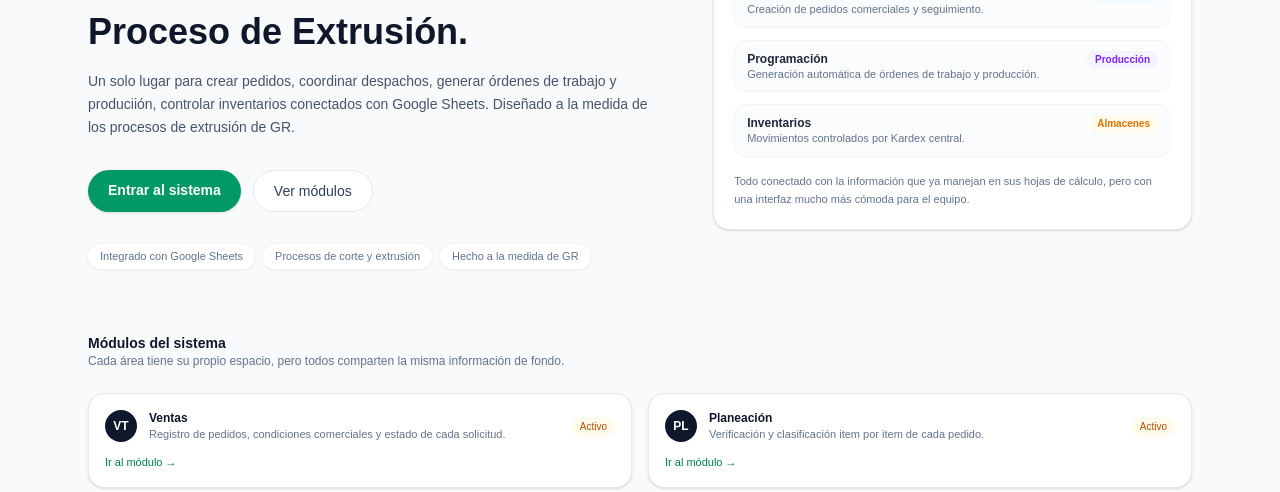
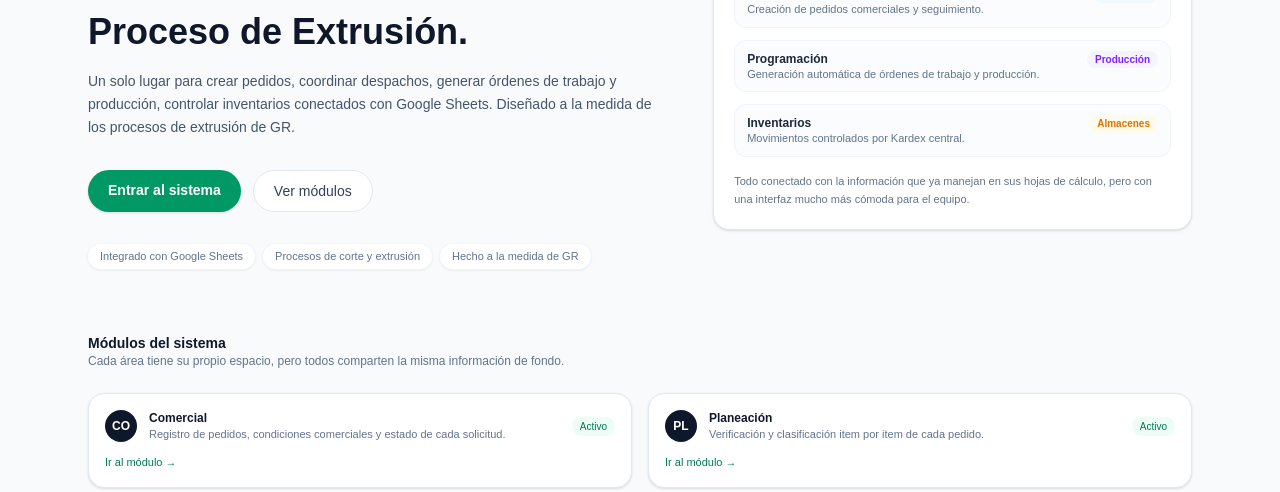
Before and after one commit to danielgrpex/plataforma-pedidos, a Next.js app: page / in a window 1280 px wide. Shown: the part 205-697 px from the top of the page. Built offline with nearby package versions, Linux system fonts and the light colour scheme.

Commit message:
Actualización de información

```diff
--- a/app/page.tsx
+++ b/app/page.tsx
@@ -85,7 +85,7 @@ export default function HomePage() {
               </h1>
               <p className="max-w-xl text-sm leading-relaxed text-slate-600">
                 Un solo lugar para crear pedidos, coordinar despachos, generar
-                órdenes de trabajo y produciión, controlar inventarios conectados con Google
+                órdenes de trabajo y producción, controlar inventarios conectados con Google
                 Sheets. Diseñado a la medida de los procesos de extrusión de GR.
               </p>
             </div>
@@ -179,8 +179,8 @@ export default function HomePage() {
 
           <div className="grid gap-4 md:grid-cols-2">
             <ModuloCard
-              sigla="VT"
-              titulo="Ventas"
+              sigla="CO"
+              titulo="Comercial"
               descripcion="Registro de pedidos, condiciones comerciales y estado de cada solicitud."
               estado="Activo"
             />
@@ -297,7 +297,7 @@ function ModuloCard({
   descripcion: string;
   estado: string;
 }) {
-  const esProduccion = estado === "En producción";
+  const esProduccion = estado === "Activo";
 
   return (
     <div className="flex flex-col gap-2 rounded-2xl border border-slate-200 bg-white p-4 shadow-sm">
```
